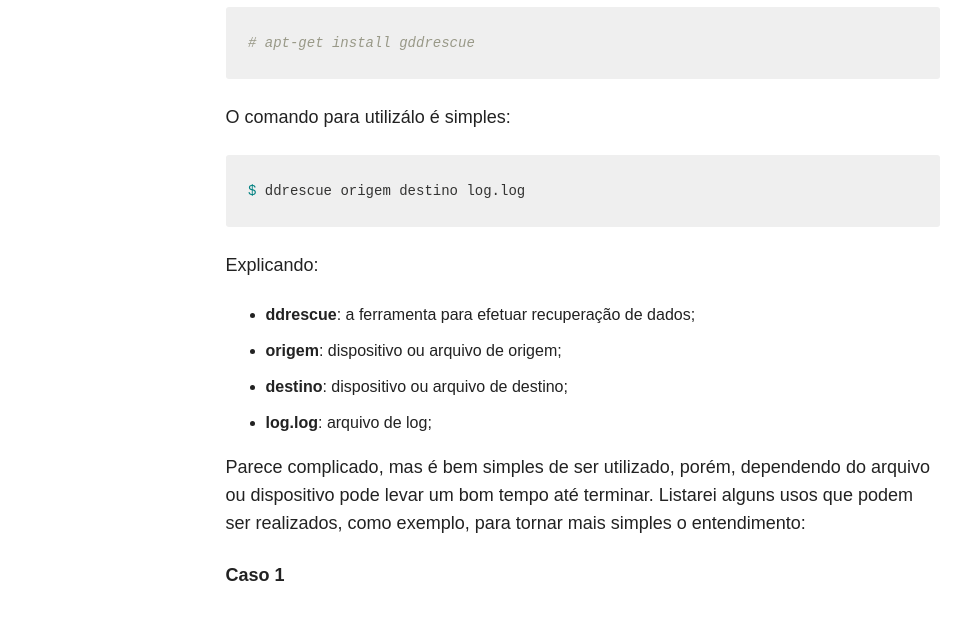
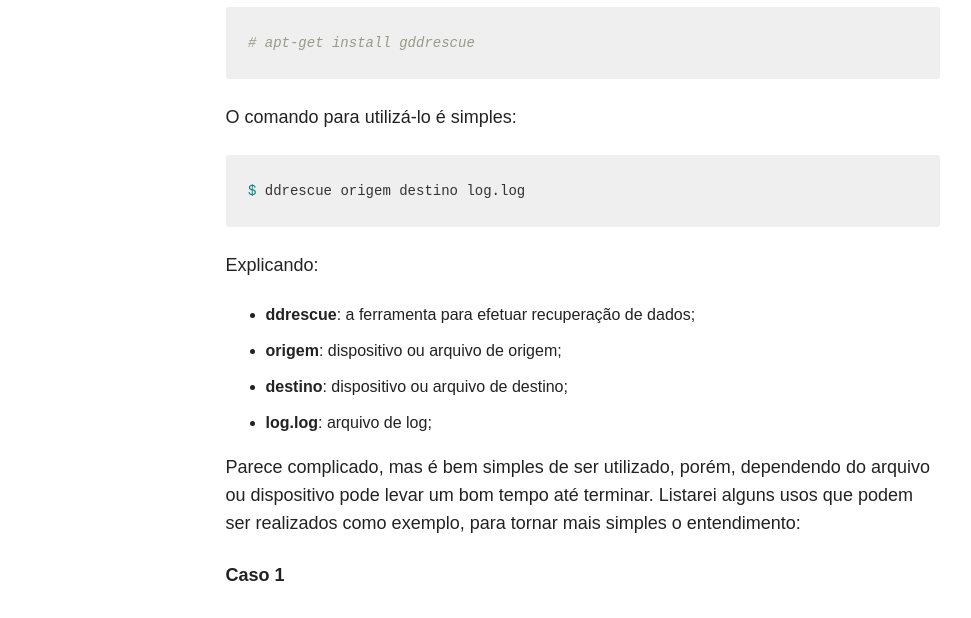
Before and after one commit to shundake/shundake.github.io, a Jekyll site: the page built from _posts/articles/2015-10-09-Recuperar-arquivos-corrompidos.md, in a window 1280 px wide and 900 px high, scrolled down 891 px. Shown: the part 153-771 px from the top of the window, without its empty margins (154-1125 px from the left). Built offline with Jekyll 4.4.1, drawn with Linux system fonts in a browser that asks for light colours; nearby versions of some CDN libraries.

Commit message:
1st post change

```diff
--- a/_posts/articles/2015-10-09-Recuperar-arquivos-corrompidos.md
+++ b/_posts/articles/2015-10-09-Recuperar-arquivos-corrompidos.md
@@ -36,7 +36,7 @@ Para os usuários de Debian, ele vem no pacote gddrescue:
  # apt-get install gddrescue
 {% endhighlight %}
 
-O comando para utilizálo é simples:
+O comando para utilizá-lo é simples:
 
 {% highlight bash %}
  $ ddrescue origem destino log.log
@@ -51,7 +51,7 @@ Explicando:
 
 Parece complicado, mas é bem simples de ser utilizado, porém, dependendo do
 arquivo ou dispositivo pode levar um bom tempo até terminar. Listarei alguns
-usos que podem ser realizados, como exemplo, para tornar mais simples o
+usos que podem ser realizados como exemplo, para tornar mais simples o
 entendimento:
 
 **Caso 1**
```
